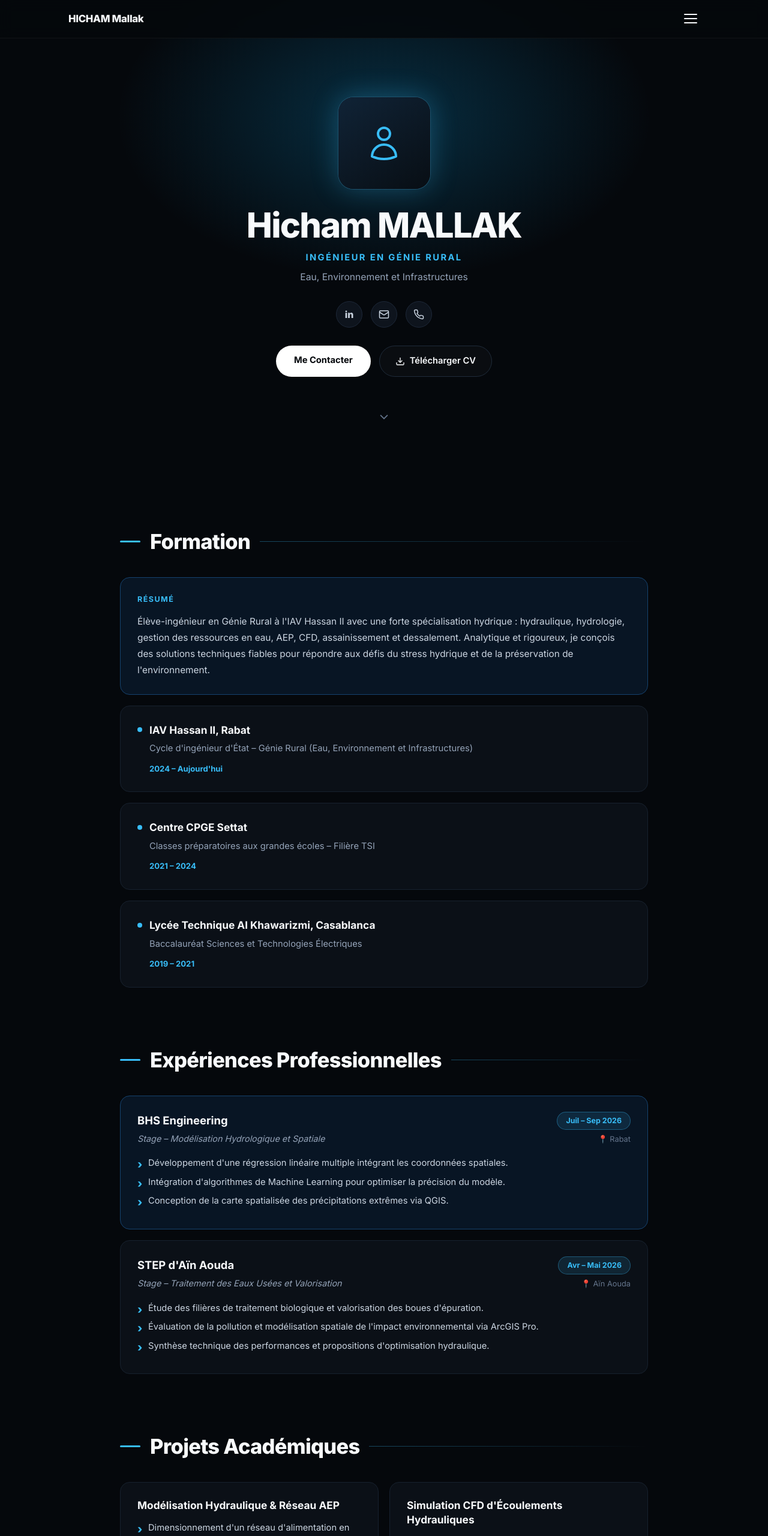
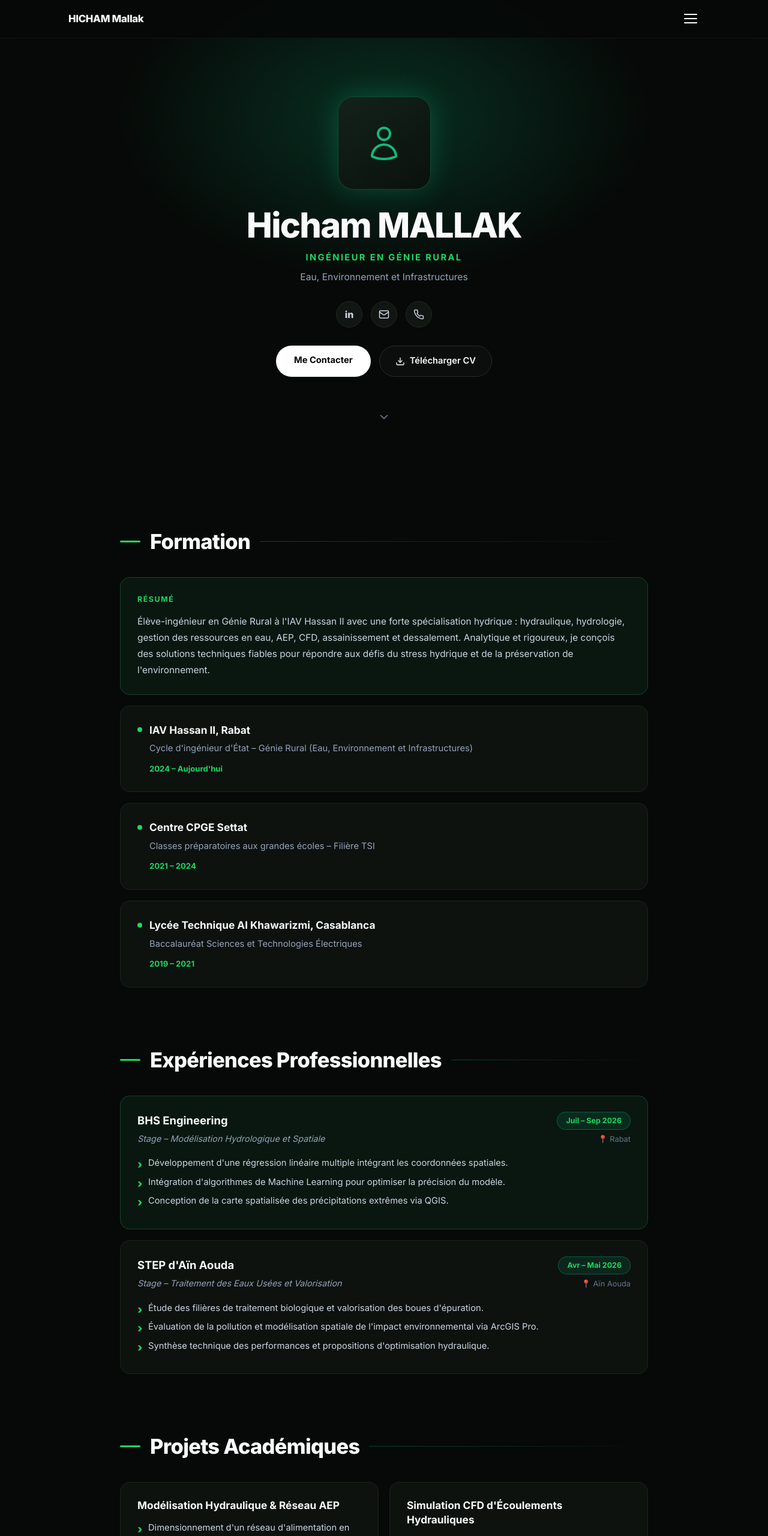
Before and after one commit to hichammallak710-sudo/hichammallak710-sudo.github.io, a plain HTML site: page index.html in a window 1280 px wide. Shown: the top 2560 px of the page at 60% size. Drawn offline with Linux system fonts and the light colour scheme.

Commit message:
Update style.css

```diff
--- a/style.css
+++ b/style.css
@@ -1,11 +1,11 @@
 :root {
-    --bg-main: #05080c;
-    --bg-card: #0b1017;
-    --bg-card-tint: #081524;
-    --border-card: #17212e;
-    --border-accent: #15426e;
-    --blue: #0ea5e9;
-    --blue-bright: #38bdf8;
+    --bg-main: #060907;
+    --bg-card: #0d120f;
+    --bg-card-tint: #091710;
+    --border-card: #1a241e;
+    --border-green: #16442c;
+    --green: #10b981;
+    --green-bright: #1ed760;
     --text-white: #f8fafc;
     --text-gray: #94a3b8;
     --text-muted: #64748b;
@@ -35,7 +35,7 @@ body {
     top: 0;
     left: 0;
     width: 100%;
-    background: rgba(5, 8, 12, 0.88);
+    background: rgba(6, 9, 7, 0.88);
     backdrop-filter: blur(12px);
     border-bottom: 1px solid rgba(255, 255, 255, 0.05);
     z-index: 1000;
@@ -80,7 +80,7 @@ body {
 .dropdown-menu {
     display: none;
     flex-direction: column;
-    background-color: #070b11;
+    background-color: #080c0a;
     border-top: 1px solid var(--border-card);
     border-bottom: 1px solid var(--border-card);
     padding: 12px 24px 20px;
@@ -100,7 +100,7 @@ body {
 }
 
 .dropdown-menu a:hover {
-    color: var(--blue-bright);
+    color: var(--green-bright);
 }
 
 /* Section Hero */
@@ -123,7 +123,7 @@ body {
     width: 100%;
     max-width: 900px;
     height: 550px;
-    background: radial-gradient(ellipse at center, rgba(14, 165, 233, 0.24) 0%, rgba(5, 8, 12, 0) 70%);
+    background: radial-gradient(ellipse at center, rgba(16, 185, 129, 0.22) 0%, rgba(6, 9, 7, 0) 70%);
     pointer-events: none;
     z-index: 0;
 }
@@ -141,9 +141,9 @@ body {
     margin: 0 auto 28px;
     border-radius: 26px;
     overflow: hidden;
-    box-shadow: 0 0 45px rgba(56, 189, 248, 0.28);
-    border: 1px solid rgba(56, 189, 248, 0.35);
-    background: #101822;
+    box-shadow: 0 0 45px rgba(16, 185, 129, 0.28);
+    border: 1px solid rgba(16, 185, 129, 0.3);
+    background: #121a16;
 }
 
 .avatar-wrapper img {
@@ -158,8 +158,8 @@ body {
     display: flex;
     align-items: center;
     justify-content: center;
-    background: linear-gradient(145deg, #102336, #080e14);
-    color: var(--blue-bright);
+    background: linear-gradient(145deg, #13221a, #0a110d);
+    color: var(--green);
 }
 
 .avatar-placeholder svg {
@@ -177,7 +177,7 @@ body {
 }
 
 .hero-role {
-    color: var(--blue-bright);
+    color: var(--green-bright);
     font-size: 0.92rem;
     font-weight: 700;
     letter-spacing: 0.16em;
@@ -203,8 +203,8 @@ body {
     width: 44px;
     height: 44px;
     border-radius: 50%;
-    background-color: #0e141d;
-    border: 1px solid #1d2838;
+    background-color: #111613;
+    border: 1px solid #202924;
     color: #cbd5e1;
     display: flex;
     align-items: center;
@@ -214,7 +214,7 @@ body {
 }
 
 .circle-btn:hover {
-    border-color: var(--blue-bright);
+    border-color: var(--green-bright);
     color: var(--text-white);
     transform: translateY(-2px);
 }
@@ -236,7 +236,7 @@ body {
 
 .btn-white {
     background-color: #ffffff;
-    color: #05080c;
+    color: #060907;
     font-weight: 700;
     font-size: 0.92rem;
     padding: 13px 30px;
@@ -253,7 +253,7 @@ body {
 .btn-dark {
     background-color: rgba(255, 255, 255, 0.02);
     color: var(--text-white);
-    border: 1px solid #1f2b3a;
+    border: 1px solid #242e28;
     font-weight: 600;
     font-size: 0.92rem;
     padding: 13px 26px;
@@ -266,7 +266,7 @@ body {
 }
 
 .btn-dark:hover {
-    border-color: var(--blue-bright);
+    border-color: var(--green-bright);
     transform: translateY(-1px);
 }
 
@@ -279,7 +279,7 @@ body {
 }
 
 .scroll-down:hover {
-    color: var(--blue-bright);
+    color: var(--green-bright);
 }
 
 /* Conteneur & Sections */
@@ -303,7 +303,7 @@ body {
 .header-bar {
     width: 34px;
     height: 3px;
-    background-color: var(--blue-bright);
+    background-color: var(--green-bright);
     border-radius: 2px;
     flex-shrink: 0;
 }
@@ -319,7 +319,7 @@ body {
 .header-line {
     height: 1px;
     flex-grow: 1;
-    background: linear-gradient(90deg, rgba(56, 189, 248, 0.35) 0%, rgba(56, 189, 248, 0) 100%);
+    background: linear-gradient(90deg, rgba(16, 185, 129, 0.35) 0%, rgba(16, 185, 129, 0) 100%);
 }
 
 /* Cartes */
@@ -333,17 +333,17 @@ body {
 }
 
 .card:hover {
-    border-color: #213247;
+    border-color: #26382e;
 }
 
 .card-green-tint {
     background-color: var(--bg-card-tint);
-    border-color: var(--border-accent);
+    border-color: var(--border-green);
 }
 
 .card-tag-green {
     display: block;
-    color: var(--blue-bright);
+    color: var(--green-bright);
     font-size: 0.78rem;
     font-weight: 700;
     letter-spacing: 0.12em;
@@ -368,7 +368,7 @@ body {
 .green-dot {
     width: 8px;
     height: 8px;
-    background-color: var(--blue-bright);
+    background-color: var(--green-bright);
     border-radius: 50%;
     flex-shrink: 0;
 }
@@ -389,7 +389,7 @@ body {
 .edu-date {
     display: inline-block;
     padding-left: 20px;
-    color: var(--blue-bright);
+    color: var(--green-bright);
     font-size: 0.82rem;
     font-weight: 700;
 }
@@ -425,9 +425,9 @@ body {
 }
 
 .date-pill {
-    background-color: rgba(56, 189, 248, 0.12);
-    border: 1px solid rgba(56, 189, 248, 0.35);
-    color: var(--blue-bright);
+    background-color: rgba(16, 185, 129, 0.12);
+    border: 1px solid rgba(16, 185, 129, 0.35);
+    color: var(--green-bright);
     font-size: 0.78rem;
     font-weight: 700;
     padding: 4px 14px;
@@ -456,7 +456,7 @@ body {
     position: absolute;
     left: 0;
     top: -1px;
-    color: var(--blue-bright);
+    color: var(--green-bright);
     font-weight: 800;
     font-size: 1.15rem;
 }
@@ -489,7 +489,7 @@ body {
     border-top: 1px solid rgba(255, 255, 255, 0.06);
     font-family: 'JetBrains Mono', monospace;
     font-size: 0.75rem;
-    color: var(--blue-bright);
+    color: var(--green-bright);
     letter-spacing: 0.04em;
 }
 
@@ -501,8 +501,8 @@ body {
 }
 
 .skill-pill {
-    background-color: rgba(56, 189, 248, 0.08);
-    border: 1px solid rgba(56, 189, 248, 0.25);
+    background-color: rgba(16, 185, 129, 0.08);
+    border: 1px solid rgba(16, 185, 129, 0.25);
     color: #e2e8f0;
     font-size: 0.85rem;
     font-weight: 500;
@@ -512,8 +512,8 @@ body {
 }
 
 .skill-pill:hover {
-    border-color: var(--blue-bright);
-    background-color: rgba(56, 189, 248, 0.16);
+    border-color: var(--green-bright);
+    background-color: rgba(16, 185, 129, 0.16);
 }
 
 /* Langues */
@@ -533,21 +533,21 @@ body {
 }
 
 .lang-level {
-    color: var(--blue-bright);
+    color: var(--green-bright);
     font-size: 0.85rem;
 }
 
 .progress-track {
     width: 100%;
     height: 6px;
-    background-color: #16202c;
+    background-color: #19221d;
     border-radius: 9999px;
     overflow: hidden;
 }
 
 .progress-fill {
     height: 100%;
-    background-color: var(--blue-bright);
+    background-color: var(--green-bright);
     border-radius: 9999px;
 }
 
@@ -568,7 +568,7 @@ body {
     content: '✓';
     position: absolute;
     left: 0;
-    color: var(--blue-bright);
+    color: var(--green-bright);
     font-weight: 800;
 }
 
```
